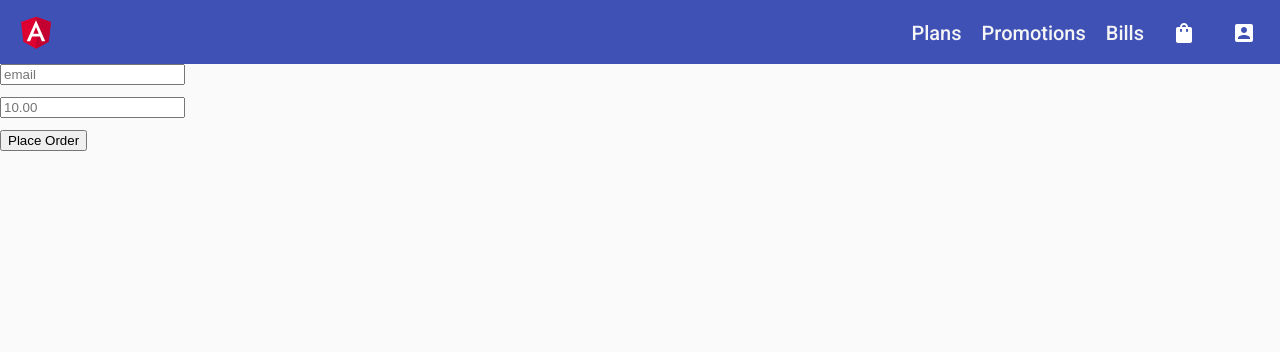
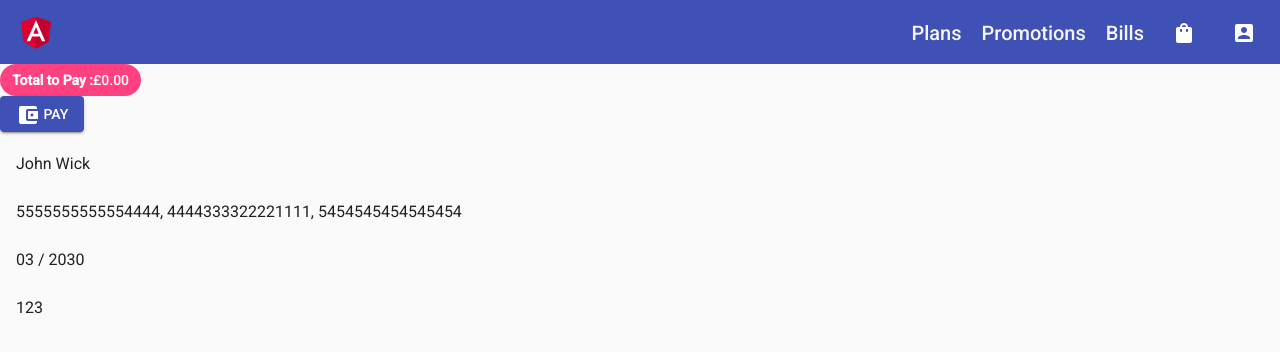
Before and after one commit to tom-kotlar/shopping-cart-worldpay, an Angular app: page /cart in a window 1280 px wide. Shown: the top 352 px of the page. Built offline with nearby package versions, Linux system fonts and the light colour scheme.

Commit message:
Cart -able to pay for the plans

```diff
--- a/src/app/cart/cart.component.html
+++ b/src/app/cart/cart.component.html
@@ -4,8 +4,11 @@
         <span class="mat-h1">{{ item.name }} </span>
         <mat-chip-list fxFlex fxLayout fxLayoutAlign="flex-end">
           <mat-chip color="accent" selected>
-            <b> Annual Cost: </b>
-            {{ item.annual_cost | currency: "GBP":"symbol" }}
+            <b> Annual Cost :</b>
+             {{ item.annual_cost | currency: "GBP":"symbol" }}
+          </mat-chip>
+          <mat-chip color="accent" selected>
+            <b> Monthly Cost :</b>  {{item.monthly_direct_debit | currency: "GBP":"symbol" }}
           </mat-chip>
         </mat-chip-list>
       </mat-card-content>
@@ -13,27 +16,31 @@
   </section>
 
   <section>
-    <form #paymentForm >
+    <form #paymentForm>
       <div id="paymentSection"></div>
-      <p>
-        <input placeholder="email" type="email"/>
-      </p>
-      <p>
-        <input placeholder="10.00" type="number"/>
-      </p>
-      <p>
-        {{ token }}
-      <p>
-  <input type="submit" value="Place Order" onclick="Worldpay.submitTemplateForm()" />
-</p>
-    </form>
-    <h2 *ngIf="token">Token from WorldPay:  {{ token }}</h2>
 
-    <h2 *ngIf="token">reusable: {{ reusable }}</h2>
+      <mat-chip-list aria-label="total">
+        <mat-chip color="accent" selected *ngIf="items">
+          <b> Total to Pay :</b> {{ total | currency: "GBP":"symbol" }}
+        </mat-chip>
+      </mat-chip-list>
 
+      <button mat-raised-button color="primary" type="submit"
+        onclick="Worldpay.submitTemplateForm()">
+        <mat-icon>account_balance_wallet</mat-icon>
+        PAY</button>
+      </form>
 
+    <mat-chip *ngIf="token"> Token from WorldPay: {{ token }}</mat-chip>
+    <mat-chip *ngIf="token"> Reusable: {{ reusable }}</mat-chip>
   </section>
 
+  <mat-list role="list">
+    <mat-list-item role="listitem">John Wick</mat-list-item>
+    <mat-list-item role="listitem"> 5555555555554444, 4444333322221111, 5454545454545454</mat-list-item>
+    <mat-list-item role="listitem"> 03 / 2030</mat-list-item>
+    <mat-list-item role="listitem"> 123 </mat-list-item>
+  </mat-list>
 
 
   <!-- <section>
--- a/src/app/cart/cart.component.scss
+++ b/src/app/cart/cart.component.scss
@@ -1,6 +1,6 @@
 mat-card {
-    max-width: 600px;
-    margin-top: 20px;
+    max-width: 700px;
+    margin: 20px 5px;
 }
 
 mat-card-content {
--- a/src/app/cart/cart.component.ts
+++ b/src/app/cart/cart.component.ts
@@ -19,7 +19,8 @@ export class CartComponent implements OnInit {
   items
   token: string;
   reusable: string
-
+  total
+  cartTotal: string
   keyToken: string
 
   @ViewChild('paymentForm') form;
@@ -34,6 +35,9 @@ export class CartComponent implements OnInit {
     this.items = this.planService.getItems()
     console.log(this.items)
     this.loadScript('https://cdn.worldpay.com/v1/worldpay.js', this.init);
+    this.total = this.planService.totalCart(this.items)
+     console.log(this.total)
+
   }
 
 
@@ -56,8 +60,9 @@ export class CartComponent implements OnInit {
     this.token = status.token
     this.reusable = status.reusable
     this.keyToken = this.token
-    console.log(`Token: ${this.token}`);
-    this.makePayment(this.keyToken)
+    this.cartTotal = this.total.toString().replace('.', '')
+    // console.log(`Token: ${this.token}`);
+    this.makePayment(this.keyToken, this.cartTotal )
   }
 
 
@@ -86,12 +91,12 @@ export class CartComponent implements OnInit {
   };
 
 
-  makePayment(token) {
-    console.log(this.token)
+  makePayment(token, amount) {
+    console.log( this.keyToken, this.cartTotal, '<<<<<<')
     return this.http.post(this.postURL, {
       "token" :  token,
       "orderDescription" : "paying for electric",
-      "amount" : 500,
+      "amount" : amount,
       "currencyCode" : "GBP"
     }).subscribe(value => {
       console.log(value, '<----payment')
--- a/src/app/plans/plan.service.ts
+++ b/src/app/plans/plan.service.ts
@@ -21,4 +21,10 @@ export class PlanService {
     this.plans = []
     return this.plans
   }
+
+  totalCart(item) {
+    return item.reduce((acc, current) => {
+      return (acc + current.monthly_direct_debit)
+    }, 0)
+  }
 }
```
